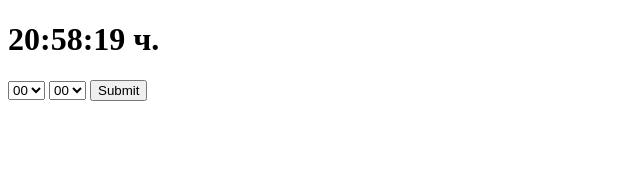
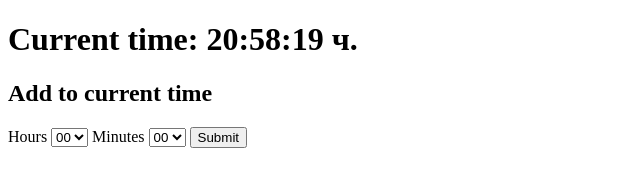
Before and after one commit to dpavlev/time-calculator, a plain HTML site: page index.html in a window 1280 px wide. Shown: the whole page, without its empty margins (0-640 px from the left). Drawn offline with Linux system fonts and the light colour scheme.

Commit message:
Add labels

```diff
--- a/index.html
+++ b/index.html
@@ -9,16 +9,21 @@
 </head>
 
 <body>
-    <h1 id="currentTime"></h1>
+    <h1>Current time: <span id="currentTime"></span></h1>
+    <h2>Add to current time</h2>
     <form id="timeForm">
+        <label for="hour">Hours</label>
         <select name="hour" id="hour">
             <!-- Options are added with JavaScript -->
         </select>
+        <label for="minutes">Minutes</label>
         <select name="minutes" id="minutes">
             <!-- Options are added with JavaScript -->
         </select>
         <input type="submit" value="Submit">
     </form>
+    <h2 id="takenTime"></h2>
+    <h2 id="newTime"></h2>
 </body>
 
 </html>
```
